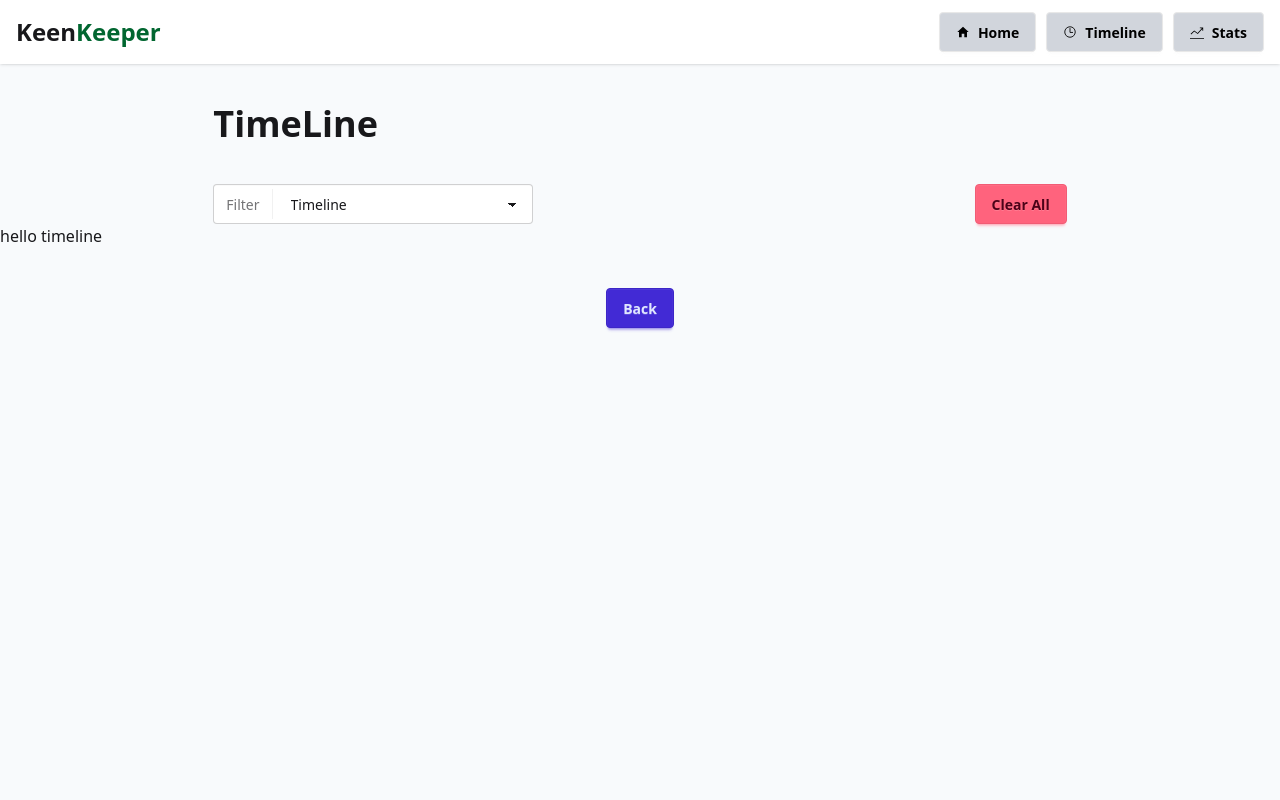
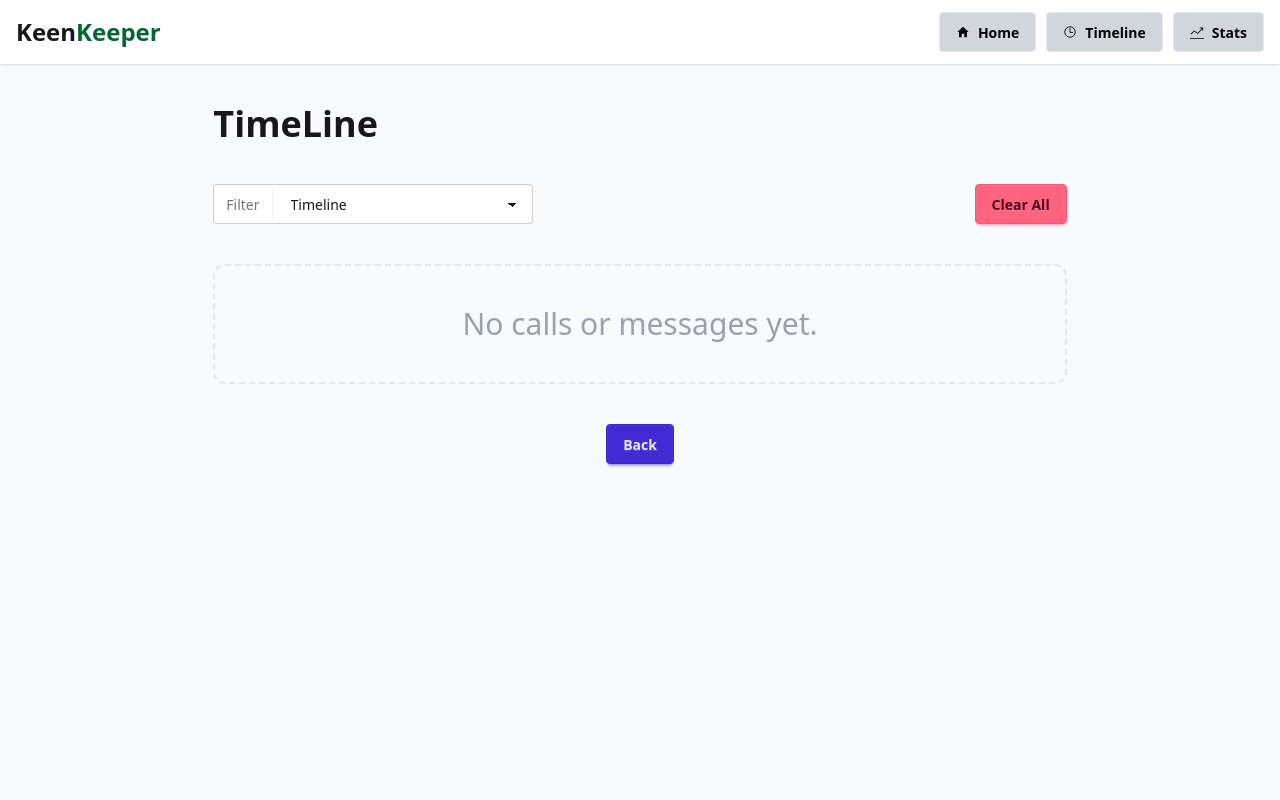
Before and after one commit to shakilkhan95/b13-a7-keen-keeper, a Next.js app: page /TimeLine in a window 1280 px wide. Shown: the top 800 px of the page. Built offline with nearby package versions, Linux system fonts and the light colour scheme.

Commit message:
timeline component completed

```diff
--- a/src/components/FilterButton/FilterButton.jsx
+++ b/src/components/FilterButton/FilterButton.jsx
@@ -2,6 +2,7 @@
 
 import { FriendContext } from "@/contexts/FriendsProvider";
 import { useContext } from "react";
+import { toast } from "react-toastify";
 
 const FilterButton = () => {
     const {timeLine, setTimeLine, filter, setFilter} = useContext(FriendContext);
--- a/src/components/TimeLine/TimeLine.jsx
+++ b/src/components/TimeLine/TimeLine.jsx
@@ -1,9 +1,65 @@
+'use client'
+
+import { FriendContext } from "@/contexts/FriendsProvider";
+import Image from "next/image";
+import { useContext } from "react";
 
 const TimeLine = () => {
+    const {timeLine, setTimeLine, filteredData} = useContext(FriendContext)
+
     return (
-        <div>
-            hello timeline
+      <div className="mt-10 w-11/12 lg:w-8/12 mx-auto">
+        <div className="space-y-3">
+          {filteredData.length === 0 ? (
+            <div>
+              <div className="text-center py-10 border-2 border-dashed text-3xl border-gray-200 rounded-xl">
+                <p className="text-gray-400">No calls or messages yet.</p>
+              </div>
+            </div>
+          ) : (
+            filteredData.map((items, index) => (
+              <div key={index}>
+                <div className="flex justify-between bg-gray-200 rounded-xl shadow px-4 p-2">
+                  <div className="flex items-center gap-3">
+                    <div>
+                      {items.activityType === "call" && (
+                        <Image
+                          src="/call.png"
+                          alt="call"
+                          width={30}
+                          height={30}
+                        />
+                      )}
+                      {items.activityType === "text" && (
+                        <Image
+                          src="/text.png"
+                          alt="text"
+                          width={30}
+                          height={30}
+                        />
+                      )}
+                      {items.activityType === "video" && (
+                        <Image
+                          src="/video.png"
+                          alt="video"
+                          width={30}
+                          height={30}
+                        />
+                      )}
+                    </div>
+
+                    <div>
+                        <h1 className="text-xl font-bold"><span className="font-bold">{items.activityType}</span> with {items.name}</h1>
+                        <p>{items.timestamp}</p>
+                    </div>
+
+                  </div>
+                </div>
+              </div>
+            ))
+          )}
         </div>
+      </div>
     );
 };
 
```
